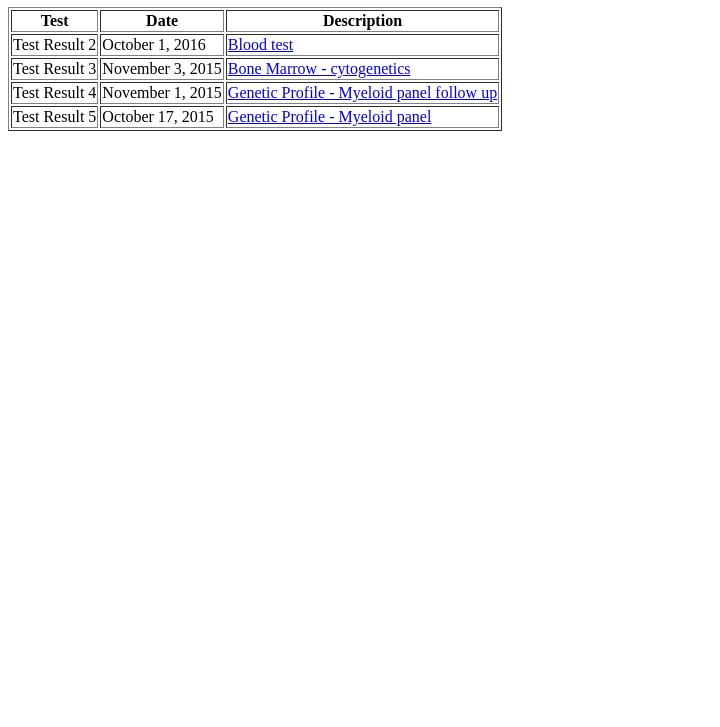
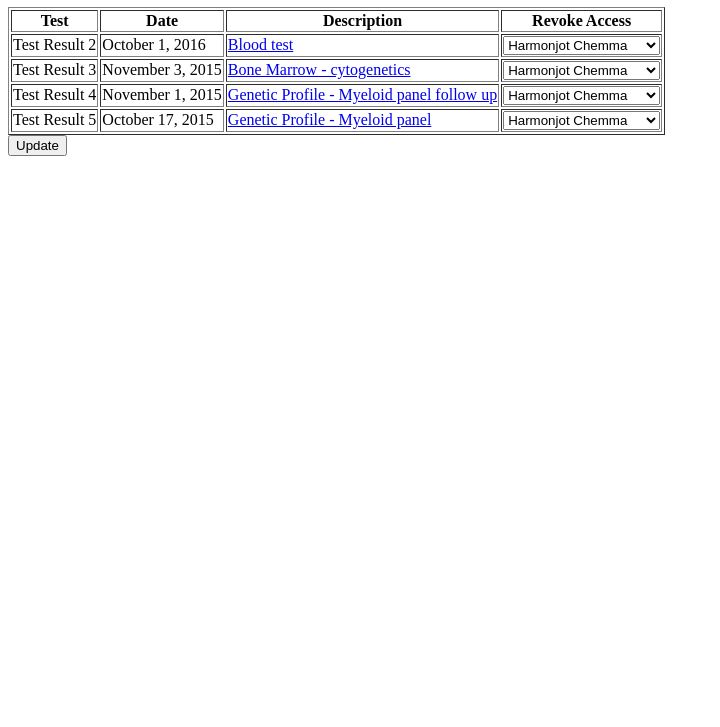
Before and after one commit to mthiagar/PHS613_ourView, a plain HTML site: page labResults.html in a window 1280 px wide. Shown: the part 73-800 px from the top of the page, without its empty margins (0-720 px from the left). Drawn offline with Linux system fonts and the light colour scheme.

Commit message:
Add files via upload

```diff
--- a/labResults.html
+++ b/labResults.html
@@ -10,28 +10,56 @@
 			<th>Test</th>
 			<th>Date</th>
 			<th>Description</th>
+			<th>Revoke Access</th>
 		</tr>
 		<tr>
 			<td>Test Result 2</td>
 			<td>October 1, 2016</td>
 			<td><a href="https://labtestsonline.org/assets/static-pages/Sample.html">Blood test</a></td>
+			<td><select>
+			<option value="Caregiver1">Harmonjot Chemma</option>
+		  <option value="Caregiver2">Iris Chan</option>
+		  <option value="Caregiver3">Madhuran Thiagarajah</option></select></td>
 		</tr>
 		<tr>
 			<td>Test Result 3</td>
 			<td>November 3, 2015</td>
 			<td><a href="https://labtestsonline.org/assets/static-pages/Sample.html">Bone Marrow - cytogenetics</a></td>
+			<td>
+			<select>
+				<option value="Caregiver1">Harmonjot Chemma</option>
+			 	<option value="Caregiver2">Iris Chan</option>
+			 	<option value="Caregiver3">Madhuran Thiagarajah</option>
+		 	</select>
+		</td>
 		</tr>
 		<tr>
 			<td>Test Result 4</td>
 			<td>November 1, 2015</td>
 			<td><a href="https://labtestsonline.org/assets/static-pages/Sample.html">Genetic Profile - Myeloid panel follow up</a></td>
+		<td>
+			<select>
+				<option value="Caregiver1">Harmonjot Chemma</option>
+		  		<option value="Caregiver2">Iris Chan</option>
+		  		<option value="Caregiver3">Madhuran Thiagarajah</option>
+		  	</select>
+		  	</td>
 		</tr>
 		<tr>
 			<td>Test Result 5</td>
 			<td>October 17, 2015</td>
 			<td><a href="https://labtestsonline.org/assets/static-pages/Sample.html">Genetic Profile - Myeloid panel</a></td>
+			<td>
+				<select>
+				<option value="Caregiver1">Harmonjot Chemma</option>
+		  		<option value="Caregiver2">Iris Chan</option>
+		  		<option value="Caregiver3">Madhuran Thiagarajah</option>
+		  		</select>
+		  	</td>
 		</tr>
+
 	</table>
+	<button>Update</button>
 </body>
 </html>
 
```
Also changed, not shown: index.html (+0 -3 lines), main.html (+36 -4 lines), permissions_management.html (+4 -1 lines).
